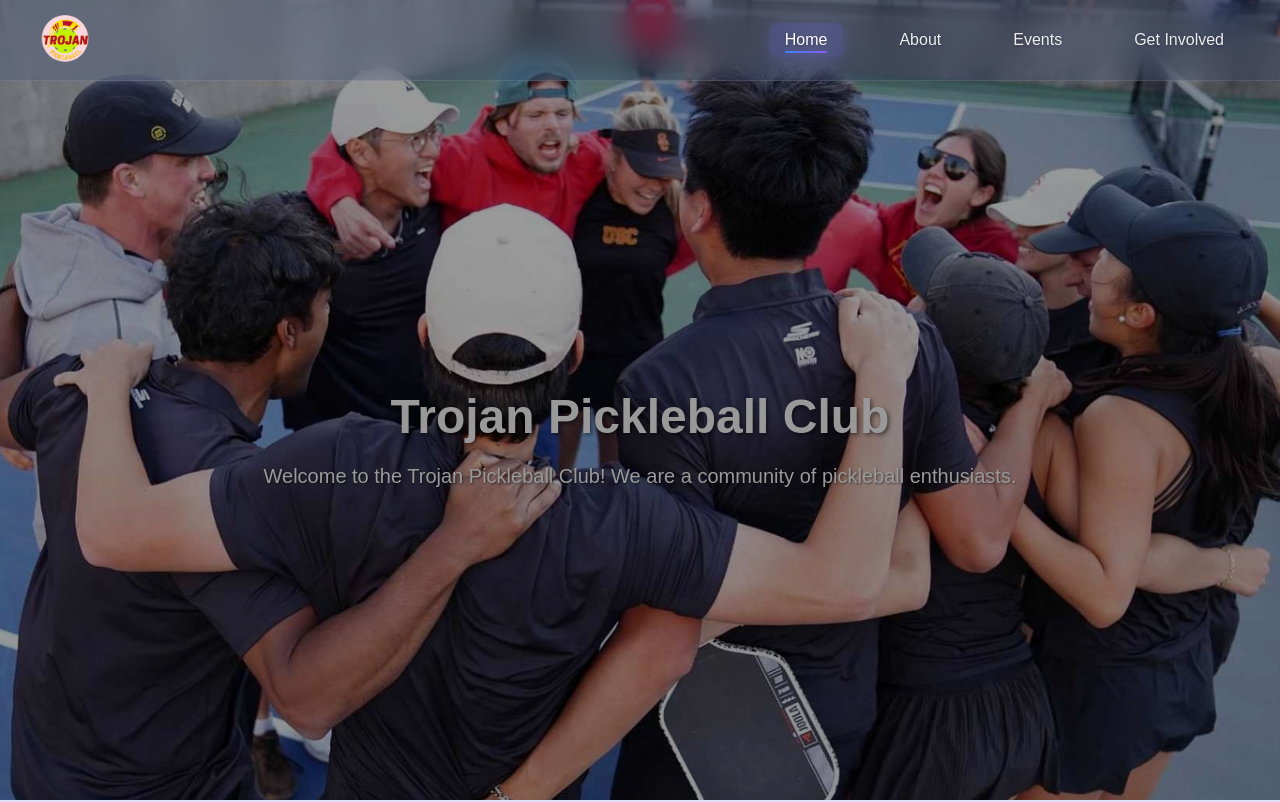
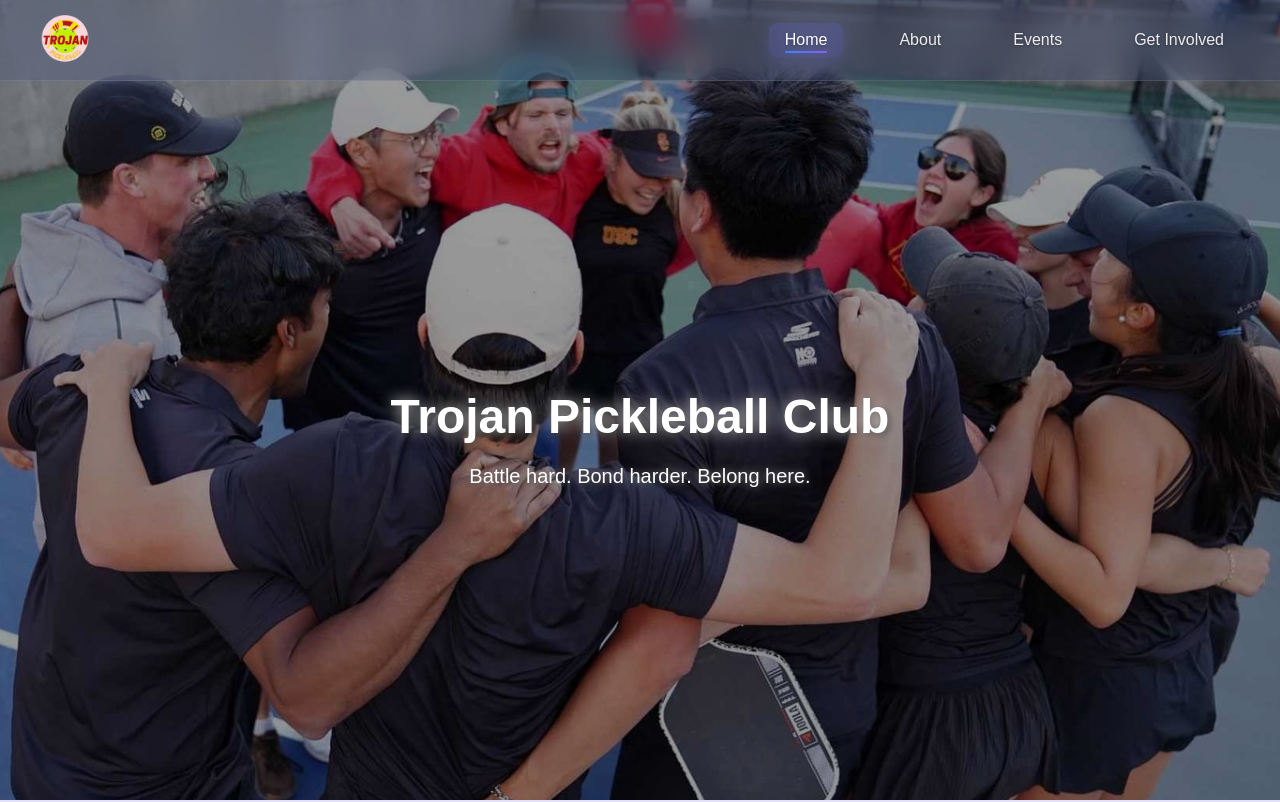
Before and after one commit to G1-100/pickleball-website, a Next.js app: page / in a window 1280 px wide. Shown: the top 802 px of the page. Built offline with nearby package versions, Linux system fonts and the light colour scheme.

Commit message:
fixed hero section text for home page

```diff
--- a/src/app/page.module.css
+++ b/src/app/page.module.css
@@ -11,6 +11,7 @@
   padding-top: 80px; /* Added padding for navbar */
   position: relative;
   text-align: center;
+  color: initial; /* Reset inherited colors */
 }
 
 .heroSection::before {
@@ -30,23 +31,31 @@
   color: white;
   max-width: 800px;
   padding: 2rem;
-  background: rgba(0, 0, 0, 0.7);
   border-radius: 10px;
 }
 
 .title {
   font-size: 3rem;
-  font-weight: bold;
+  font-weight: 900;
   margin-bottom: 1rem;
-  color: white;
-  text-shadow: 2px 2px 4px rgba(0, 0, 0, 0.5);
+  color: #ffffff !important;
+  text-shadow:
+      0 0 15px rgba(255, 255, 255, 0.8),
+      2px 2px 8px rgba(0, 0, 0, 0.9);
+  -webkit-font-smoothing: subpixel-antialiased;
+  -moz-osx-font-smoothing: auto;
 }
 
 .description {
   font-size: 1.25rem;
   line-height: 1.6;
-  color: white;
-  text-shadow: 1px 1px 2px rgba(0, 0, 0, 0.5);
+  color: #ffffff !important;
+  text-shadow:
+      0 0 10px rgba(255, 255, 255, 0.6),
+      1px 1px 6px rgba(0, 0, 0, 0.8);
+  opacity: 1;
+  -webkit-font-smoothing: subpixel-antialiased;
+  -moz-osx-font-smoothing: auto;
 }
 
 .whoWeAreSection {
--- a/src/app/page.tsx
+++ b/src/app/page.tsx
@@ -6,8 +6,10 @@
     return (
     <>
     <div className={styles.heroSection}>
-        <h1 className={styles.title}>Trojan Pickleball Club</h1>
-        <p className={styles.description}>Welcome to the Trojan Pickleball Club! We are a community of pickleball enthusiasts.</p>
+        <div className={styles.content}>
+            <h1 className={styles.title}>Trojan Pickleball Club</h1>
+            <p className={styles.description}>Battle hard. Bond harder. Belong here.</p>
+        </div>
     </div>
     <section className={styles.whoWeAreSection}>
         <div className={`${styles.whoWeAreImage} ${styles.leftImageLarge}`}>
```
